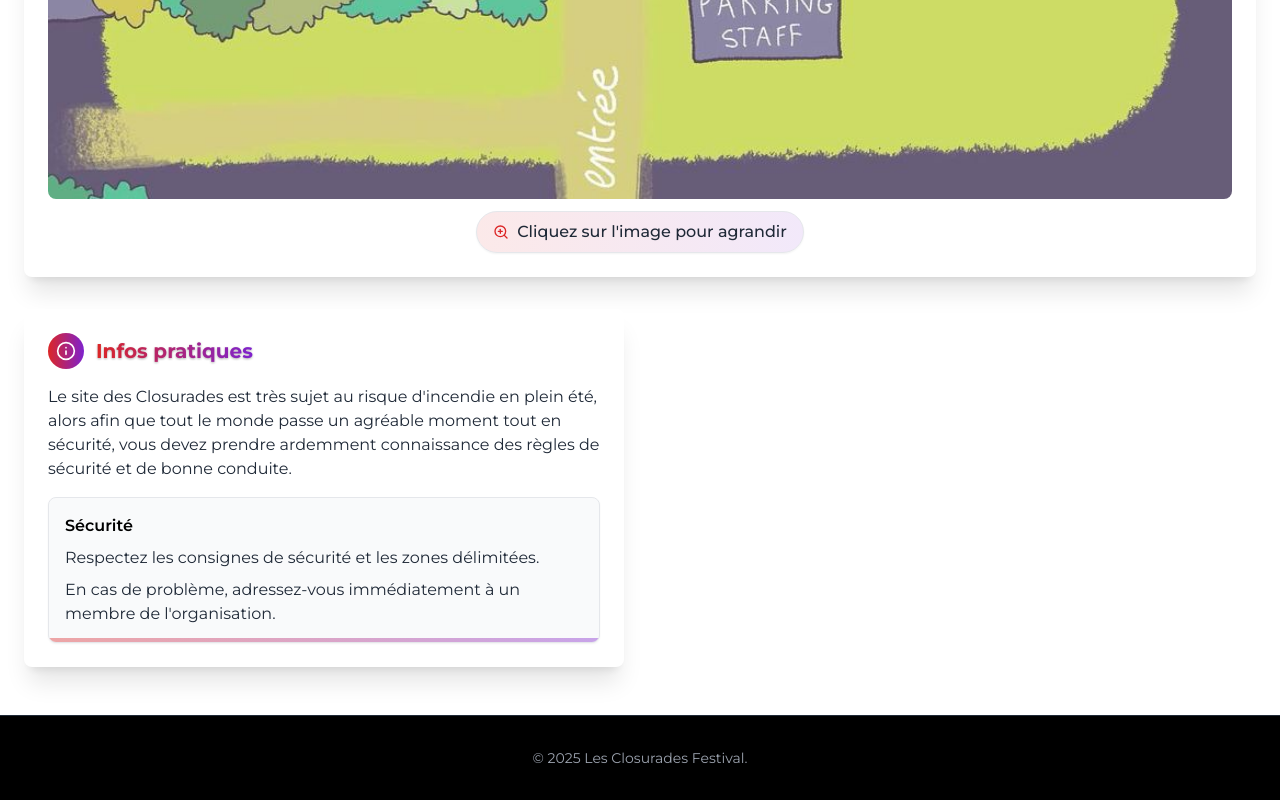
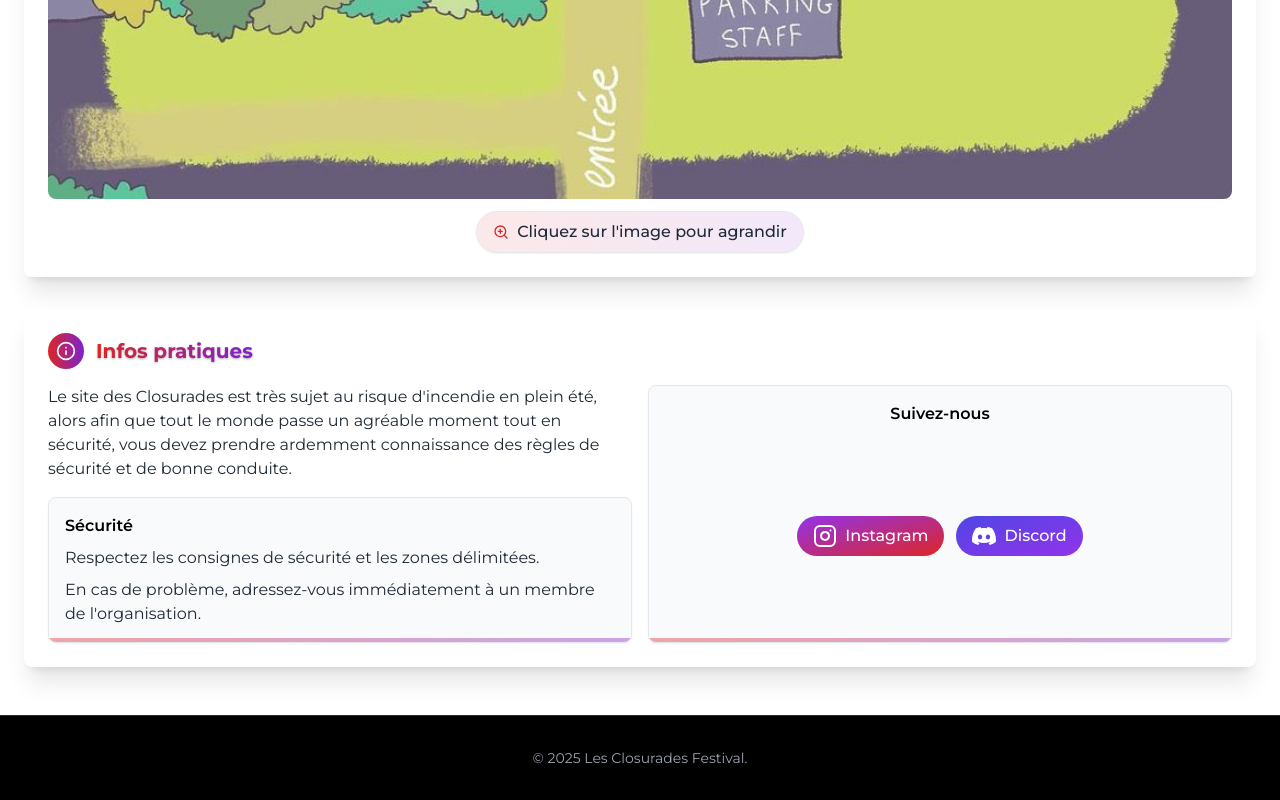
Before and after one commit to theo-hrd/closurades, a Next.js app: page / in a window 1280 px wide. Shown: the part 8447-9247 px from the top of the page. Built offline with nearby package versions, Linux system fonts and the light colour scheme.

Commit message:
Add social media icons and links to the Informations component; restructure layout for better organization and clarity.

```diff
--- a/src/app/components/features/Informations.tsx
+++ b/src/app/components/features/Informations.tsx
@@ -2,6 +2,41 @@ import React from 'react';
 import Image from 'next/image';
 import { Tent, MapPin, Info, Clock, Car, Train, Check, ZoomIn, ZoomOut, X, Move } from 'lucide-react';
 import { useState, useRef, useEffect } from 'react';
+import { SOCIAL_LINKS } from '../../lib/constants';
+
+// Discord icon component
+const DiscordIcon = ({ size = 24, className = "" }) => (
+  <svg
+    xmlns="http://www.w3.org/2000/svg"
+    width={size}
+    height={size}
+    viewBox="0 0 127.14 96.36"
+    fill="currentColor"
+    className={className}
+  >
+    <path d="M107.7,8.07A105.15,105.15,0,0,0,81.47,0a72.06,72.06,0,0,0-3.36,6.83A97.68,97.68,0,0,0,49,6.83,72.37,72.37,0,0,0,45.64,0,105.89,105.89,0,0,0,19.39,8.09C2.79,32.65-1.71,56.6.54,80.21h0A105.73,105.73,0,0,0,32.71,96.36,77.7,77.7,0,0,0,39.6,85.25a68.42,68.42,0,0,1-10.85-5.18c.91-.66,1.8-1.34,2.66-2a75.57,75.57,0,0,0,64.32,0c.87.71,1.76,1.39,2.66,2a68.68,68.68,0,0,1-10.87,5.19,77,77,0,0,0,6.89,11.1A105.25,105.25,0,0,0,126.6,80.22h0C129.24,52.84,122.09,29.11,107.7,8.07ZM42.45,65.69C36.18,65.69,31,60,31,53s5-12.74,11.43-12.74S54,46,53.89,53,48.84,65.69,42.45,65.69Zm42.24,0C78.41,65.69,73.25,60,73.25,53s5-12.74,11.44-12.74S96.23,46,96.12,53,91.08,65.69,84.69,65.69Z" />
+  </svg>
+);
+
+// Instagram icon component
+const InstagramIcon = ({ size = 24, className = "" }) => (
+  <svg
+    xmlns="http://www.w3.org/2000/svg"
+    width={size}
+    height={size}
+    viewBox="0 0 24 24"
+    fill="none"
+    stroke="currentColor"
+    strokeWidth="2"
+    strokeLinecap="round"
+    strokeLinejoin="round"
+    className={className}
+  >
+    <rect width="20" height="20" x="2" y="2" rx="5" ry="5"></rect>
+    <path d="M16 11.37A4 4 0 1 1 12.63 8 4 4 0 0 1 16 11.37z"></path>
+    <line x1="17.5" x2="17.51" y1="6.5" y2="6.5"></line>
+  </svg>
+);
 
 export default function Informations() {
   const [isMapModalOpen, setIsMapModalOpen] = useState(false);
@@ -442,7 +477,7 @@ export default function Informations() {
         )}
 
         {/* Infos pratiques */}
-        <div className="relative bg-white rounded-lg shadow-xl p-6 overflow-hidden group">
+        <div className="relative bg-white rounded-lg shadow-xl p-6 overflow-hidden group md:col-span-2">
           <div className="absolute inset-0 bg-gradient-to-r from-red-600/10 to-purple-700/10 opacity-0 group-hover:opacity-100 transition-opacity duration-300"></div>
           <div className="absolute inset-x-0 bottom-0 h-1 bg-gradient-to-r from-red-600 to-purple-700 transform scale-x-0 group-hover:scale-x-100 transition-transform duration-300 origin-left"></div>
           <div className="relative flex items-center mb-4">
@@ -451,6 +486,8 @@ export default function Informations() {
             </div>
             <h3 id="info-heading" className="ml-3 text-xl font-bold bg-gradient-to-r from-red-600 to-purple-700 bg-clip-text text-transparent drop-shadow-[0_1px_1px_rgba(0,0,0,0.3)]">Infos pratiques</h3>
           </div>
+
+          <div className="grid grid-cols-1 md:grid-cols-2 gap-4">
             <div className="space-y-4">
               <p className="text-gray-800">
                 Le site des Closurades est très sujet au risque d'incendie en plein été, alors afin que tout le monde passe un agréable moment tout en sécurité, vous devez prendre ardemment connaissance des règles de sécurité et de bonne conduite.
@@ -468,6 +505,36 @@ export default function Informations() {
                 </div>
               </div>
             </div>
+
+            <div className="space-y-4">
+              <div className="bg-gray-50 p-4 rounded-lg border border-gray-200 shadow-sm relative overflow-hidden group h-full flex flex-col">
+                <div className="absolute bottom-0 left-0 h-1 w-full bg-gradient-to-r from-red-600/40 to-purple-700/40 transform origin-left"></div>
+                <h4 className="font-semibold mb-5 text-black text-center">Suivez-nous</h4>
+                <div className="flex flex-col sm:flex-row gap-3 items-center justify-center flex-grow">
+                  <a
+                    href={SOCIAL_LINKS.instagram}
+                    target="_blank"
+                    rel="noopener noreferrer"
+                    className="flex items-center justify-center gap-2 px-4 py-2 bg-gradient-to-br from-purple-600 to-red-600 text-white rounded-full hover:shadow-lg hover:scale-105 transition-all duration-300 w-full sm:w-auto"
+                    aria-label="Instagram"
+                  >
+                    <InstagramIcon size={24} />
+                    <span className="font-medium">Instagram</span>
+                  </a>
+                  <a
+                    href={SOCIAL_LINKS.discord}
+                    target="_blank"
+                    rel="noopener noreferrer"
+                    className="flex items-center justify-center gap-2 px-4 py-2 bg-gradient-to-br from-indigo-600 to-purple-600 text-white rounded-full hover:shadow-lg hover:scale-105 transition-all duration-300 w-full sm:w-auto"
+                    aria-label="Discord"
+                  >
+                    <DiscordIcon size={24} />
+                    <span className="font-medium">Discord</span>
+                  </a>
+                </div>
+              </div>
+            </div>
+          </div>
         </div>
       </div>
     </div>
```
Lines whose indentation alone changed are shown as unchanged.
